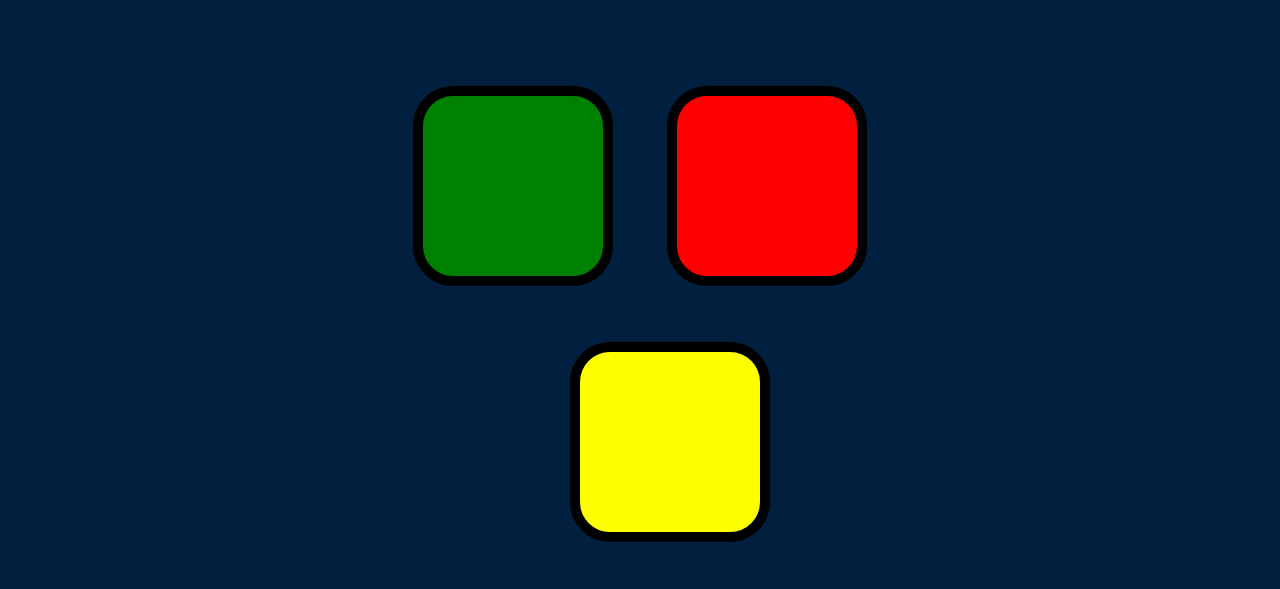
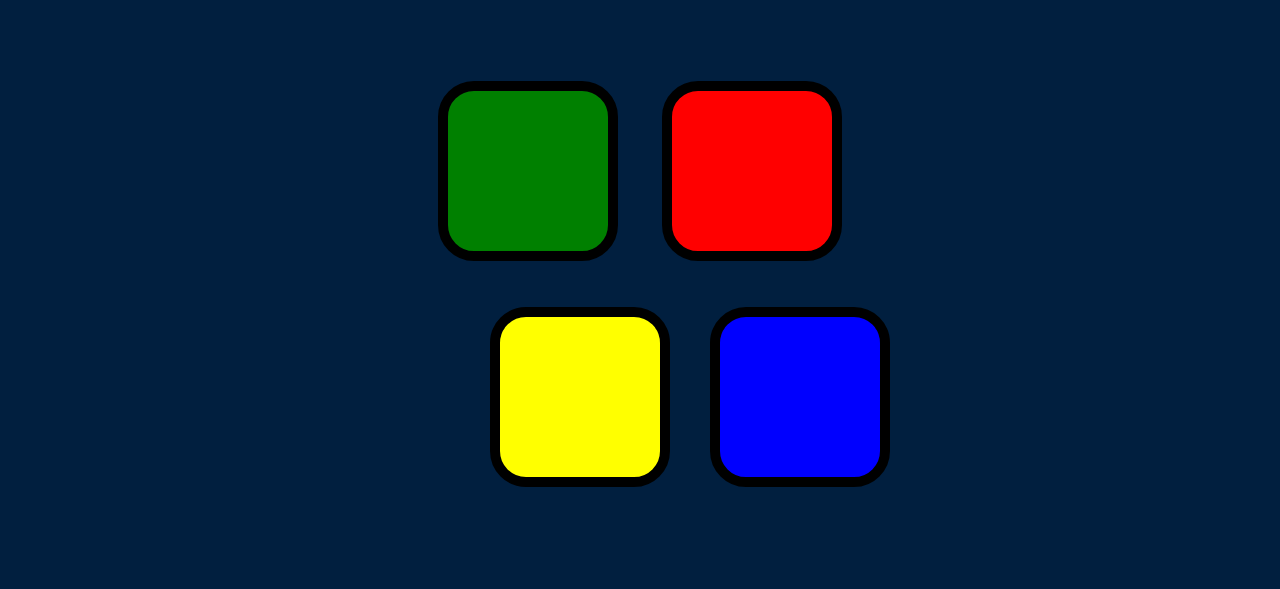
Before and after one commit to dben0817/sample, a plain HTML site: page simon.html in a window 1280 px wide. Shown: the part 181-770 px from the top of the page. Drawn offline with nearby package versions, Linux system fonts and the light colour scheme.

Commit message:
minor tweaks

```diff
--- a/css/simon.css
+++ b/css/simon.css
@@ -19,10 +19,10 @@ body {
 }
 
 .bttn {
-  margin: 25px;
+  margin: 20px;
   display: inline-block;
-  height: 200px;
-  width: 200px;
+  height: 180px;
+  width: 180px;
   border: 10px solid black;
   border-radius: 20%;
 }
@@ -46,7 +46,7 @@ body {
 
 .yellow {
   background-color: yellow;
-  margin-left: 250px;
+  margin-left: 170px;
 }
 
 .pressed {
@@ -55,9 +55,11 @@ body {
 }
 
 /* Navbar Home Icon */
-
 .fa-home {
   display: none;
+}
+.logo {
+
 }
 .navbar:hover .fa-home{
   display:block;
```
